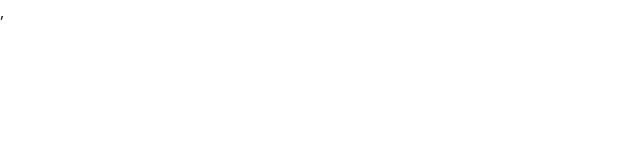
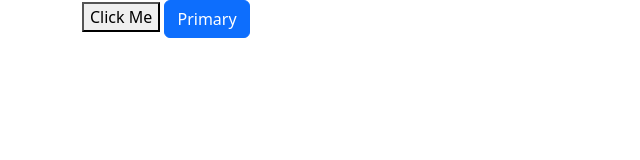
Before and after one commit to claudiahW/background-color, a plain HTML site: page index.html in a window 1280 px wide. Shown: the whole page, without its empty margins (0-640 px from the left). Drawn offline with nearby package versions, Linux system fonts and the light colour scheme.

Commit message:
add bootstrap buttons

```diff
--- a/index.html
+++ b/index.html
@@ -9,6 +9,11 @@
     <title>Document</title>
 </head>
 <body>
-,<script src="script.js"></script>
+<div class="container">
+    <button>Click Me</button>
+    <button type="button" class="btn btn-primary">Primary</button>
+
+</div>
+    <script src="script.js"></script>
 </body>
 </html>
```
